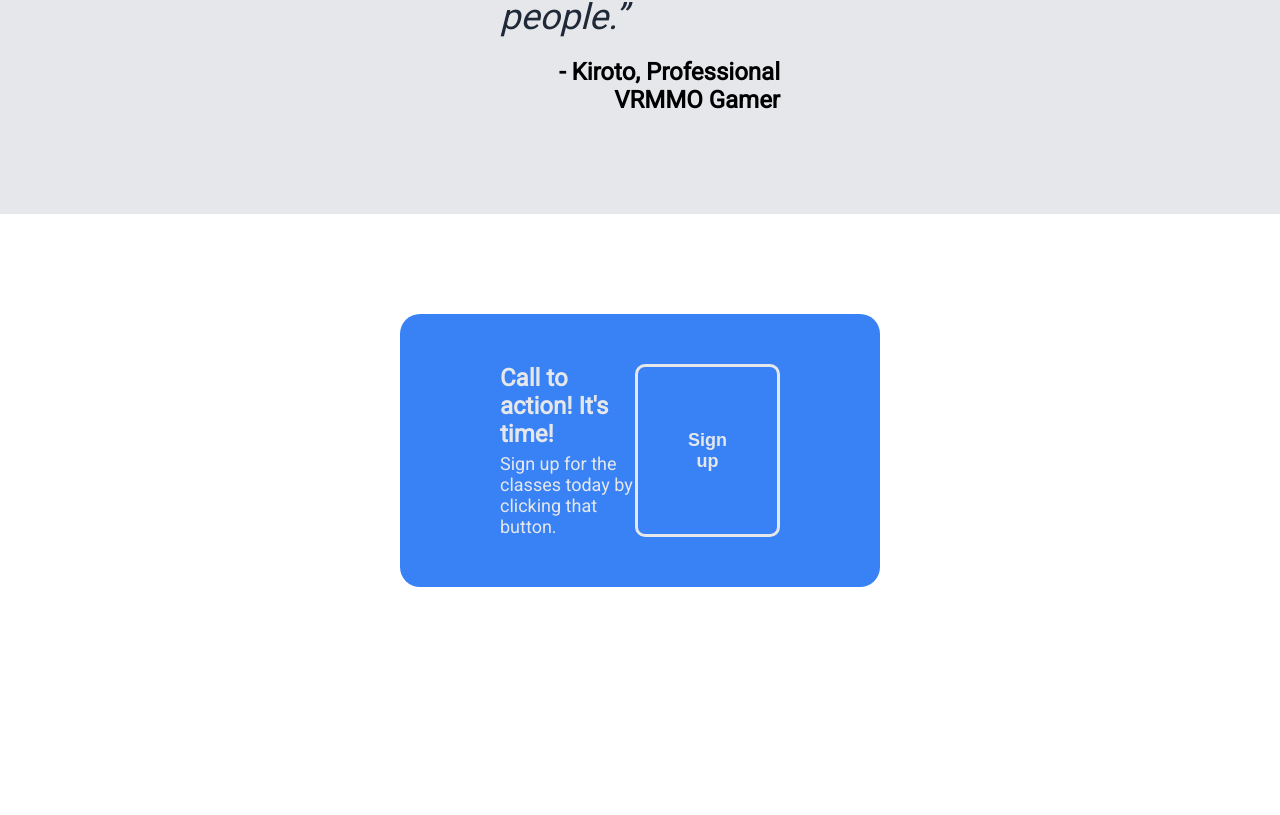
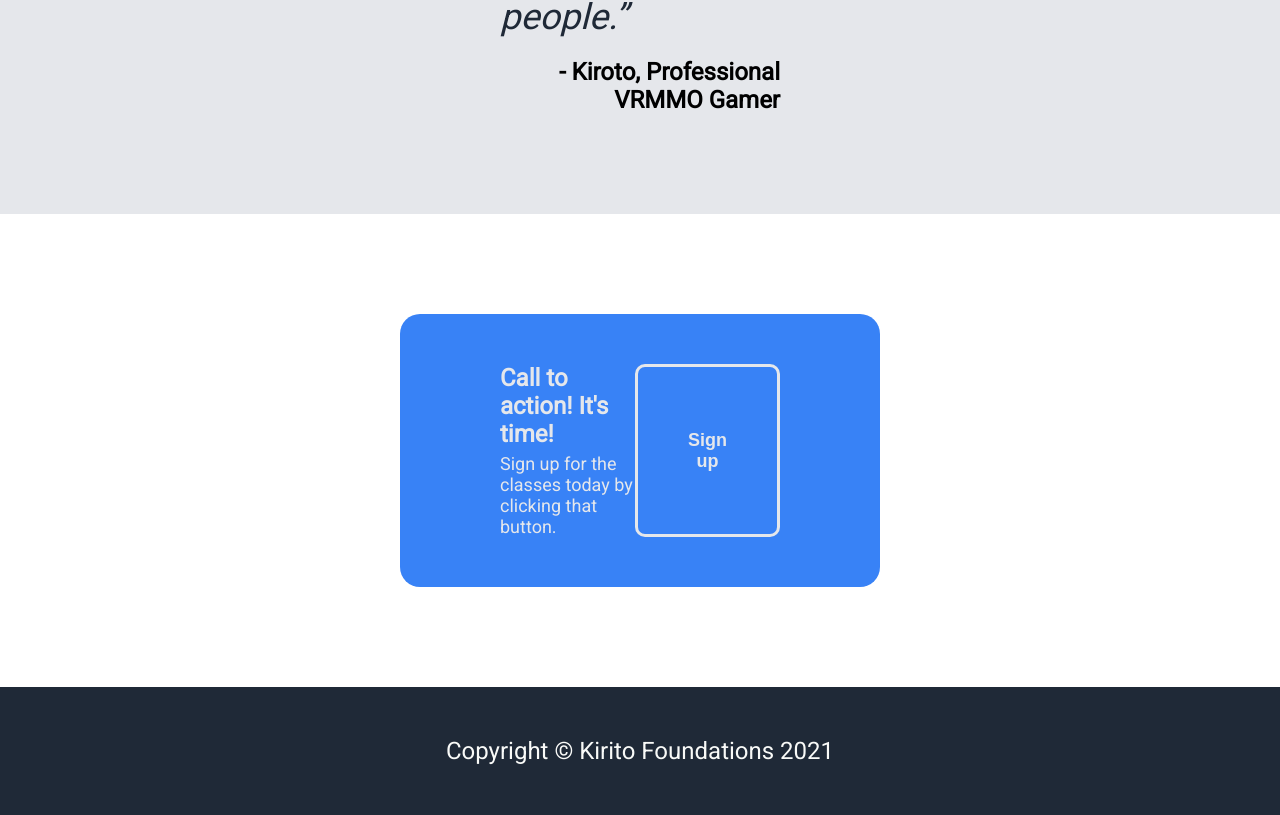
Before and after one commit to ryuuzu/odin-landing-page, a plain HTML site: page index.html in a window 1280 px wide. Shown: the part 1746-2561 px from the top of the page. Before the commit the page ends 2433 px from the top, so only its background shows below. Drawn offline with Linux system fonts and the light colour scheme.

Commit message:
complete footer

```diff
--- a/css/index.css
+++ b/css/index.css
@@ -159,3 +159,11 @@ nav {
     border: #e5e7eb 3px solid;
     border-radius: 10px;
 }
+
+footer {
+    background-color: #1f2937;
+    color: #f9faf8;
+    text-align: center;
+    padding: 50px 0;
+    font-size: 24px;
+}
--- a/index.html
+++ b/index.html
@@ -11,7 +11,7 @@
     <header>
         <nav>
             <div class="left logo-text">
-                Kirito
+                Kirito Foundations
             </div>
             <div class="right navlinks">
                 <ul>
@@ -72,5 +72,8 @@
             <button class="signup">Sign up</button>
         </div>
     </main>
+    <footer>
+        Copyright &copy; Kirito Foundations 2021
+    </footer>
 </body>
 </html>
```
